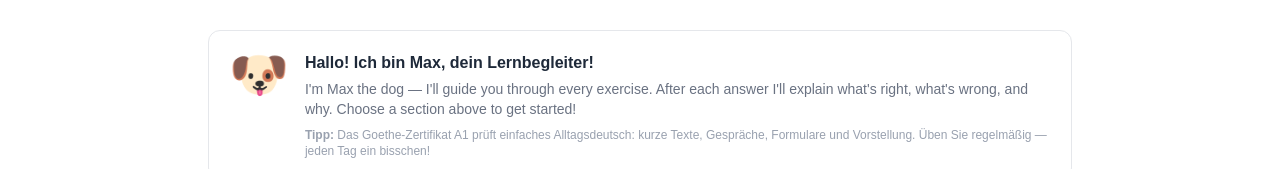
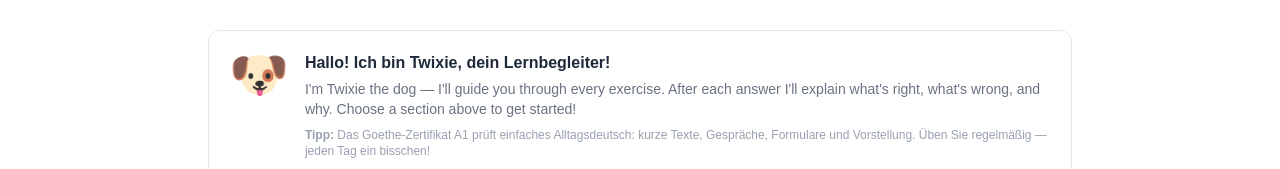
Before and after one commit to rochylabs/Playground, a Next.js app: page / in a window 1280 px wide. Shown: the part 775-944 px from the top of the page. Built offline with nearby package versions, Linux system fonts and the light colour scheme.

Commit message:
Rename mascot from Max to Twixie

```diff
--- a/app/page.tsx
+++ b/app/page.tsx
@@ -91,9 +91,9 @@ export default function HomePage() {
       <div className="mt-8 rounded-xl bg-white border border-gray-200 p-5 flex gap-4 items-start">
         <div className="text-5xl flex-shrink-0">🐶</div>
         <div>
-          <p className="text-base font-bold text-gray-800">Hallo! Ich bin Max, dein Lernbegleiter!</p>
+          <p className="text-base font-bold text-gray-800">Hallo! Ich bin Twixie, dein Lernbegleiter!</p>
           <p className="text-sm text-gray-500 mt-1">
-            I&apos;m Max the dog — I&apos;ll guide you through every exercise. After each answer I&apos;ll explain
+            I&apos;m Twixie the dog — I&apos;ll guide you through every exercise. After each answer I&apos;ll explain
             what&apos;s right, what&apos;s wrong, and why. Choose a section above to get started!
           </p>
           <p className="text-xs text-gray-400 mt-2">
--- a/components/MaxBubble.tsx
+++ b/components/MaxBubble.tsx
@@ -13,11 +13,11 @@ export default function MaxBubble({ correct, message, className = "" }: Props) {
           : "bg-orange-50 border border-orange-200 text-orange-800"
       } ${className}`}
     >
-      <span className="text-base flex-shrink-0" role="img" aria-label="Max the dog">
+      <span className="text-base flex-shrink-0" role="img" aria-label="Twixie the dog">
         🐶
       </span>
       <div>
-        <span className="font-semibold">Max: </span>
+        <span className="font-semibold">Twixie: </span>
         {message}
       </div>
     </div>
```
